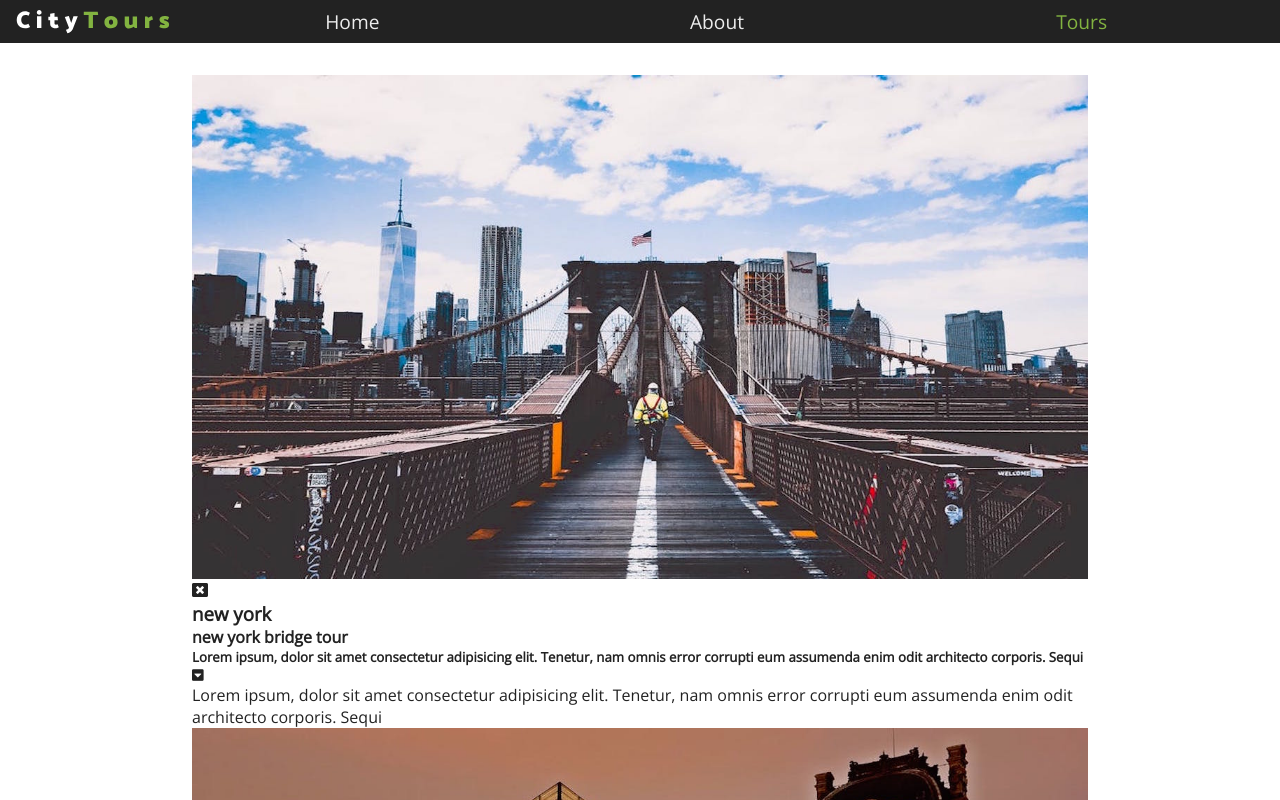
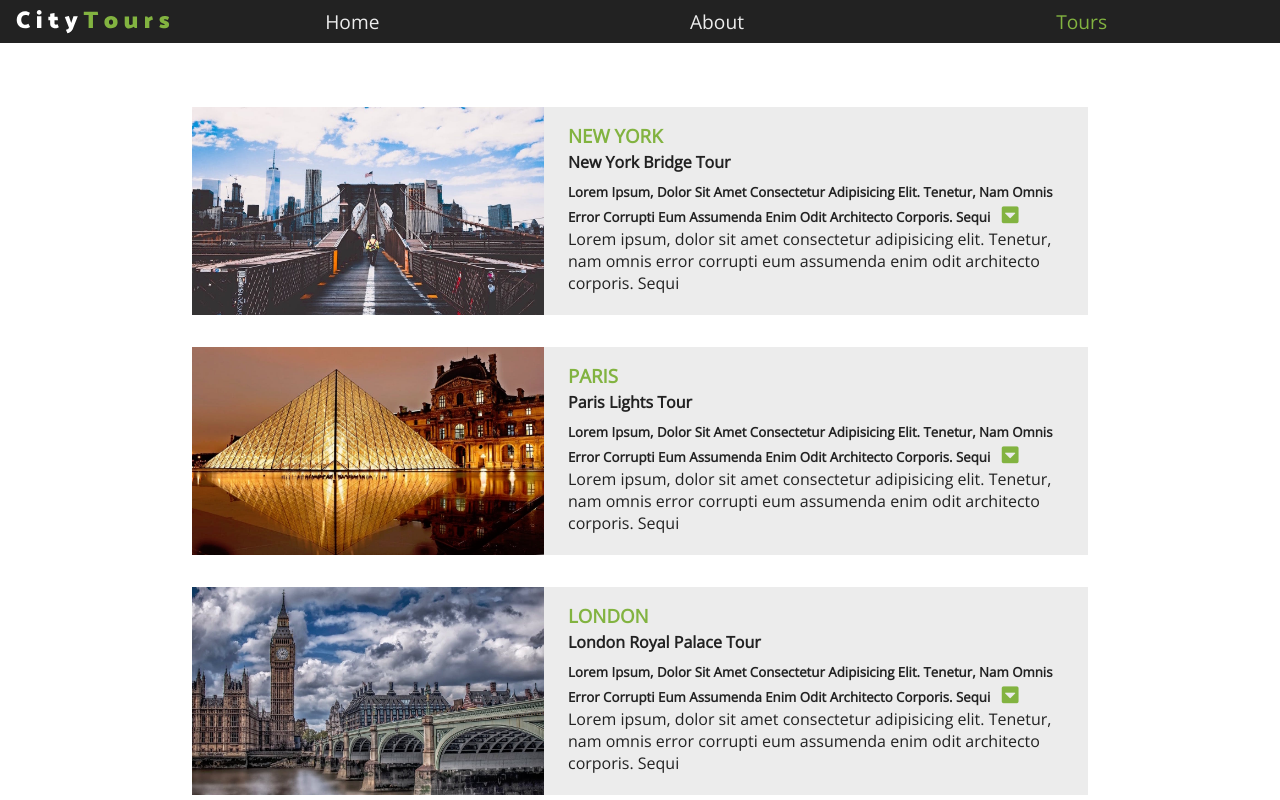
Before and after one commit to kanjamad/React-city-tours, a React (Create React App) app: page / in a window 1280 px wide. Shown: the top 800 px of the page. Built offline with nearby package versions, Linux system fonts and the light colour scheme.

Commit message:
styling tour component

```diff
--- a/src/components/Tour/tour.scss
+++ b/src/components/Tour/tour.scss
@@ -1,9 +1,64 @@
 @import '../../index.scss';
 
 .tour{
+    background: $mainGrey;
+    margin: 2rem 0;
     img{
         width: 100%;
         display: block;
         min-height: 13rem;
     }
 }
+
+@media screen and (min-width: 768px){
+    .tour {
+        display: grid;
+        grid-template-columns: 2fr 3fr;
+        grid-column-gap: 1rem;
+    }
+}
+
+.img-container {
+    position: relative;
+}
+
+.close-btn {
+    position: absolute;
+    display: block;
+    top: 5%;
+    right: 5%;
+    color: $mainGreen;
+    font-size: 1.5rem;
+    cursor: pointer;
+    transition: $mainTransition;
+    -webkit-transition: $mainTransition;
+    -moz-transition: $mainTransition;
+    -ms-transition: $mainTransition;
+    -o-transition: $mainTransition;
+    opacity: 0;
+}
+
+.img-container:hover .close-btn {
+    opacity: 1;
+}
+
+.tour-info {
+    padding: 1rem 0.5rem;
+    h3{
+        text-transform: uppercase;
+        color: $mainGreen;
+    }
+    h4{
+        text-transform: capitalize;
+        margin: 0.2rem 0 0.6rem 0;
+    }
+    h5{
+        text-transform: capitalize;
+        span{
+            color: $mainGreen;
+            margin: 0.5rem;
+            font-size: 1.2rem;
+            cursor: pointer;
+        }
+    }
+}
--- a/src/index.scss
+++ b/src/index.scss
@@ -8,6 +8,7 @@
 $mainGreen:#82b340;
 $mainWhite:#fff;
 $mainGrey:#ececec;
+$mainTransition: all 0.3s linear;
 
 body {
   font-family: "Open Sans", sans-serif;
```
